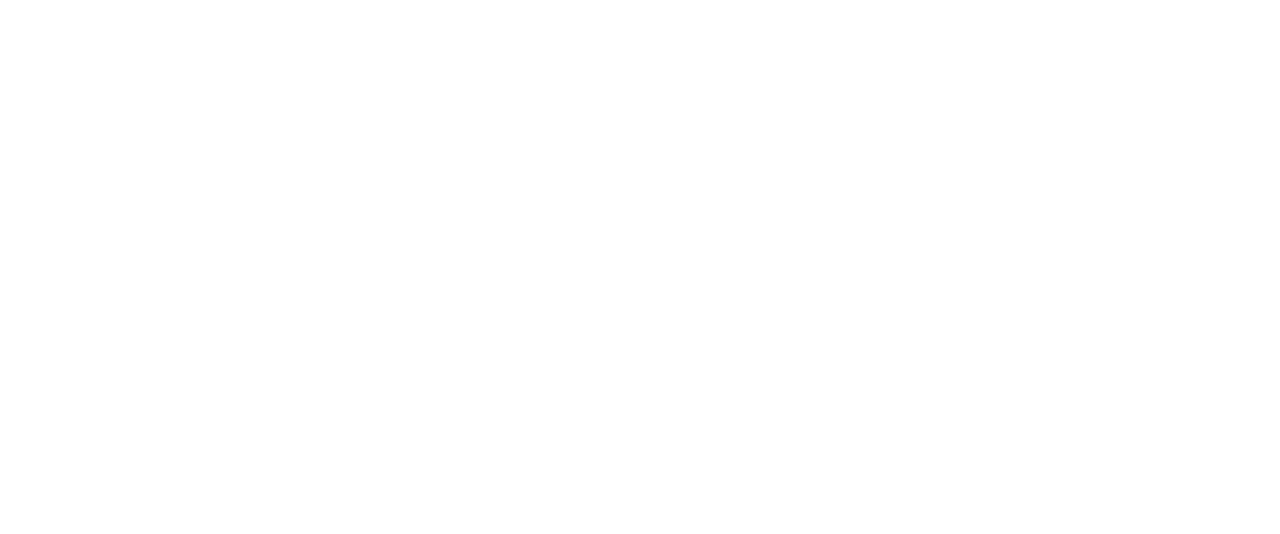
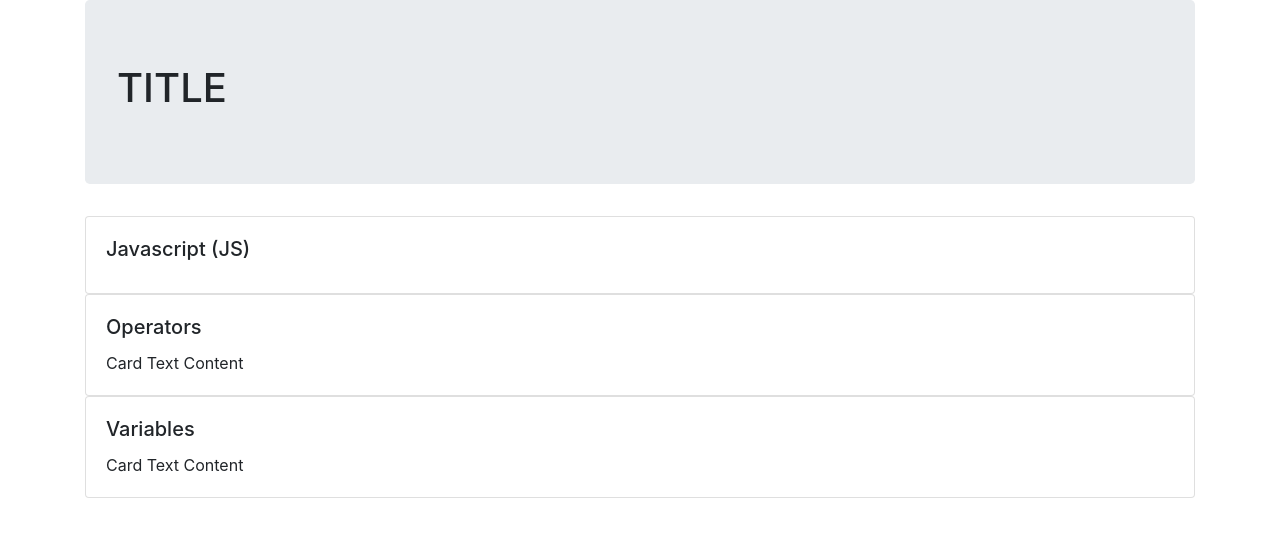
Before and after one commit to josephfriesen/js-flashcards, a plain HTML site: page index.html in a window 1280 px wide. Drawn offline with nearby package versions, Linux system fonts and the light colour scheme.

Commit message:
Implement JS and CSS to hide/show card.

```diff
--- a/css/styles.css
+++ b/css/styles.css
@@ -0,0 +1,7 @@
+.clickable {
+  cursor: pointer;
+}
+
+#javascript-def {
+  display: none;
+}
--- a/index.html
+++ b/index.html
@@ -2,17 +2,40 @@
 <html>
   <head>
     <meta charset="utf-8">
-    <title></title>
-    <link src="css/boostrap.css" rel="stylesheet" type="text/css">
-    <link src="css/styles.css" rel="stylesheet" type="text/css">
+    <title>Programming Flashcards</title>
+    <link rel="stylesheet" href="https://stackpath.bootstrapcdn.com/bootstrap/4.1.3/css/bootstrap.min.css" integrity="sha384-MCw98/SFnGE8fJT3GXwEOngsV7Zt27NXFoaoApmYm81iuXoPkFOJwJ8ERdknLPMO" crossorigin="anonymous">
+    <link href="css/styles.css" rel="stylesheet" type="text/css">
     <script src="js/jquery-3.3.1.js"></script>
     <script src="js/scripts.js"></script>
+  </head>
 
+  <body>
+    <div class="container">
+      <div class="jumbotron">
+        <h1>TITLE</h1>
+      </div>
 
+      <div class="card">
+        <div class="card-body">
+          <h5 class="card-title clickable" id="javascript-title">Javascript (JS)</h5>
+          <p class="card-text clickable" id="javascript-def">...definition...</p>
+        </div>
+      </div>
 
+      <div class="card" id="operators">
+        <div class="card-body">
+          <h5 class="card-title">Operators</h5>
+          <p class="card-text">Card Text Content</p>
+        </div>
+      </div>
 
-  </head>
-  <body>
+      <div class="card" id="variables">
+        <div class="card-body">
+          <h5 class="card-title">Variables</h5>
+          <p class="card-text">Card Text Content</p>
+        </div>
+      </div>
 
+    </div>
   </body>
 </html>
--- a/js/scripts.js
+++ b/js/scripts.js
@@ -0,0 +1,10 @@
+$(document).ready(function() {
+  $("#javascript-title").click(function() {
+    $("#javascript-title").fadeToggle();
+    $("#javascript-def").fadeToggle();
+  });
+  $("#javascript-def").click(function() {
+    $("#javascript-title").fadeToggle();
+    $("#javascript-def").fadeToggle();
+  });
+});
```
